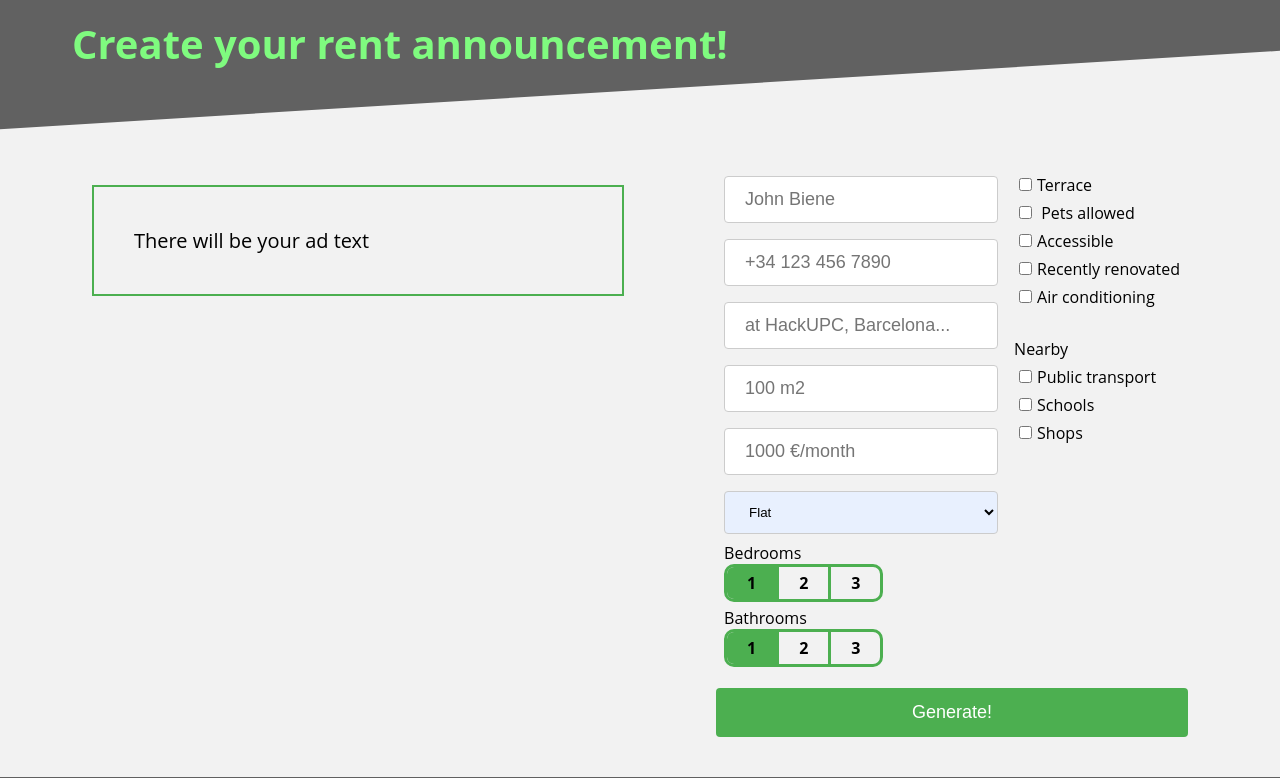
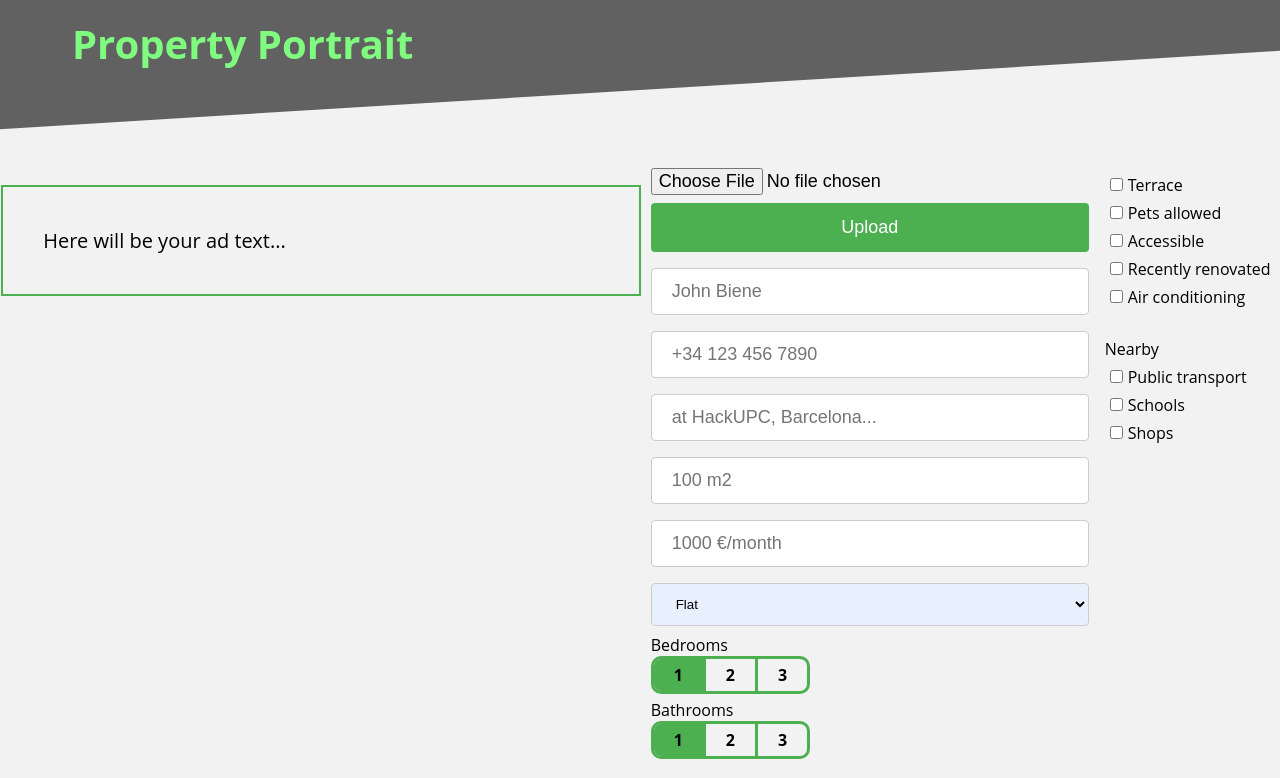
Before and after one commit to sopilnyak/property-portrait, a React (Create React App) app in the folder frontend/: page / in a window 1280 px wide. Shown: the top 778 px of the page. Built offline with nearby package versions, Linux system fonts and the light colour scheme.

Commit message:
Fix margins

```diff
--- a/frontend/src/components/Header/index.js
+++ b/frontend/src/components/Header/index.js
@@ -1,11 +1,11 @@
-import React, { Component } from 'react';
-import './styles.css';
+import React, { Component } from "react";
+import "./styles.css";
 
 class Header extends Component {
   render() {
     return (
       <header>
-                <h1>Create your rent announcement!</h1>
+        <h1>Property Portrait</h1>
       </header>
     );
   }
--- a/frontend/src/components/RedactedText/index.js
+++ b/frontend/src/components/RedactedText/index.js
@@ -1,10 +1,10 @@
-import React, {Component} from 'react';
+import React, { Component } from "react";
 
 class RedactedText extends Component {
   render() {
     return (
       <div>
-                <h1>Create your sale announcement!</h1>
+        <h1>Property Portrait</h1>
       </div>
     );
   }
--- a/frontend/src/components/ShareSN/index.js
+++ b/frontend/src/components/ShareSN/index.js
@@ -1,10 +1,10 @@
-import React, {Component} from 'react';
+import React, { Component } from "react";
 
 class ShareSN extends Component {
   render() {
     return (
       <div>
-                <h1>Create your sale announcement!</h1>
+        <h1>Property Portrait</h1>
       </div>
     );
   }
--- a/frontend/src/components/TextForm/index.js
+++ b/frontend/src/components/TextForm/index.js
@@ -20,7 +20,7 @@ class TextForm extends Component {
     super(props);
 
     this.state = {
-      adText: "There will be your ad text",
+      adText: "Here will be your ad text...",
       photoGroups: [],
       imageKeys: [],
       form: {},
@@ -66,8 +66,7 @@ class TextForm extends Component {
     form.forEach(function(value, key) {
       json_data[key] = value;
     });
-    this.setState({ form: json_data });
-    this.updateDescription();
+    this.setState({ form: json_data }, () => this.updateDescription());
   };
 
   uploadFile = event => {
@@ -97,10 +96,19 @@ class TextForm extends Component {
     return (
       <div className="bodyPart">
         <main className="mainPart">
-          <p>{this.state.adText}</p>
+          <div className="leftPart">
+            <p className="descPart">{this.state.adText}</p>
+            <div className="photoForm">
+              {this.state.photoGroups.map(item => PhotoGroup(item))}
+            </div>
+          </div>
           <form onSubmit={this.handleSubmit}>
             <div className="infoForm">
               <div className="formColumn">
+                <form onSubmit={this.uploadFile}>
+                  <input type="file" name="file" />
+                  <input type="submit" value="Upload" />
+                </form>
                 <input
                   name="name"
                   type="text"
@@ -195,8 +203,8 @@ class TextForm extends Component {
               <div className="formColumn">
                 <input type="checkbox" name="terrace" className="single" />
                 Terrace <br />
-                <input type="checkbox" name="pets" className="single" /> Pets
-                allowed <br />
+                <input type="checkbox" name="pets" className="single" />
+                Pets allowed <br />
                 <input type="checkbox" name="disabled" className="single" />
                 Accessible <br />
                 <input type="checkbox" name="renovated" className="single" />
@@ -221,9 +229,6 @@ class TextForm extends Component {
             <input type="submit" value="Generate!" />
           </form>
         </main>
-        <div className="photoForm">
-          {this.state.photoGroups.map(item => PhotoGroup(item))}
-        </div>
       </div>
     );
   }
--- a/frontend/src/components/TextForm/styles.css
+++ b/frontend/src/components/TextForm/styles.css
@@ -1,5 +1,16 @@
 .bodyPart {
-    margin-bottom: 2rem;
+  margin-bottom: 2rem;
+}
+
+.leftPart {
+  width: 50%;
+  display: flex;
+  flex-direction: column;
+}
+
+.descPart {
+  width: 100%;
+  box-sizing: border-box;
 }
 
 input {
@@ -133,13 +144,13 @@ hr {
 }
 
 .formColumn {
-    padding: .5rem;
+  padding: 0.5rem;
 }
 
 .photoGroup {
   display: flex;
   align-items: center;
-  margin-top: -25px;
+  margin-top: 10px;
 }
 
 .photoForm {
```
Lines whose indentation alone changed are shown as unchanged.
